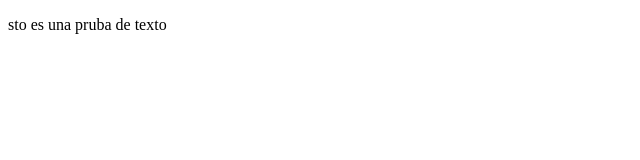
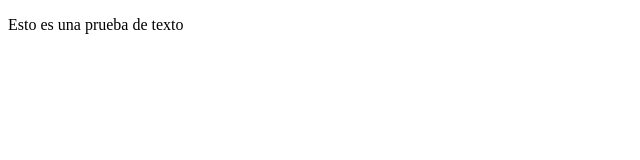
Before and after one commit to jorgevb92/ProyectoDemoCursoPrework, a plain HTML site: page index.html in a window 1280 px wide. Shown: the full height of the page, 0-640 px from the left. Drawn offline with Linux system fonts and the light colour scheme.

Commit message:
se cambio un texto en html

```diff
--- a/index.html
+++ b/index.html
@@ -8,7 +8,7 @@
   </head>
   <body>
       <p>
-          sto es una pruba de texto
+          Esto es una prueba de texto
       </p>
   </body>
 </html>
```
